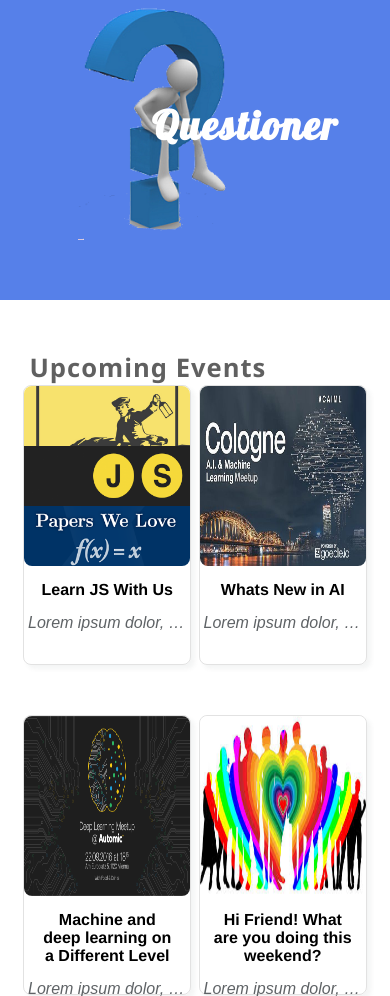
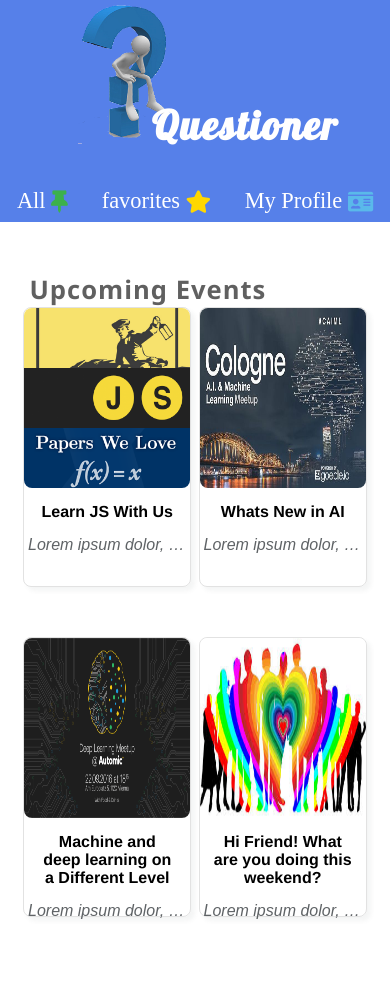
Before and after one commit to ceexon/the-Questioner, a Python web app: template UI/templates/meetups.html in a window 390 px wide; the page is wider, and only the part inside the window is pictured. Shown: the top 996 px of that part. Run offline with Jinja, Linux system fonts and the light colour scheme; the template is opened without the code that fills it, so the values that code supplies are empty.

Commit message:
update header responsiveness

```diff
--- a/UI/static/css/responsive_all.css
+++ b/UI/static/css/responsive_all.css
@@ -62,7 +62,7 @@
 }
 
 @media screen and (max-width: 650px) {
-  header.main-header {
+  header#hdd.main-header {
     flex-direction: column;
     height: 100%;
     height: 300px;
```
